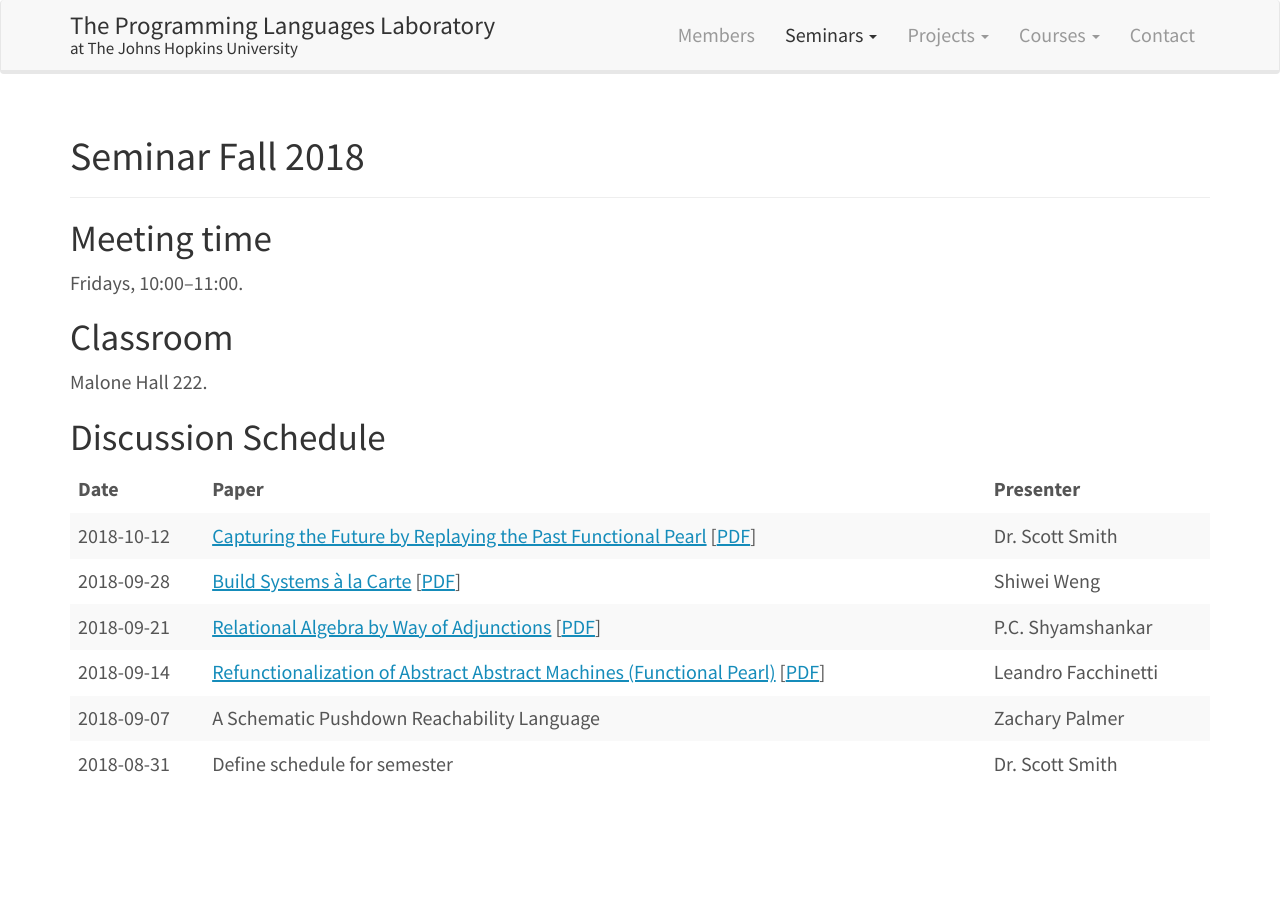
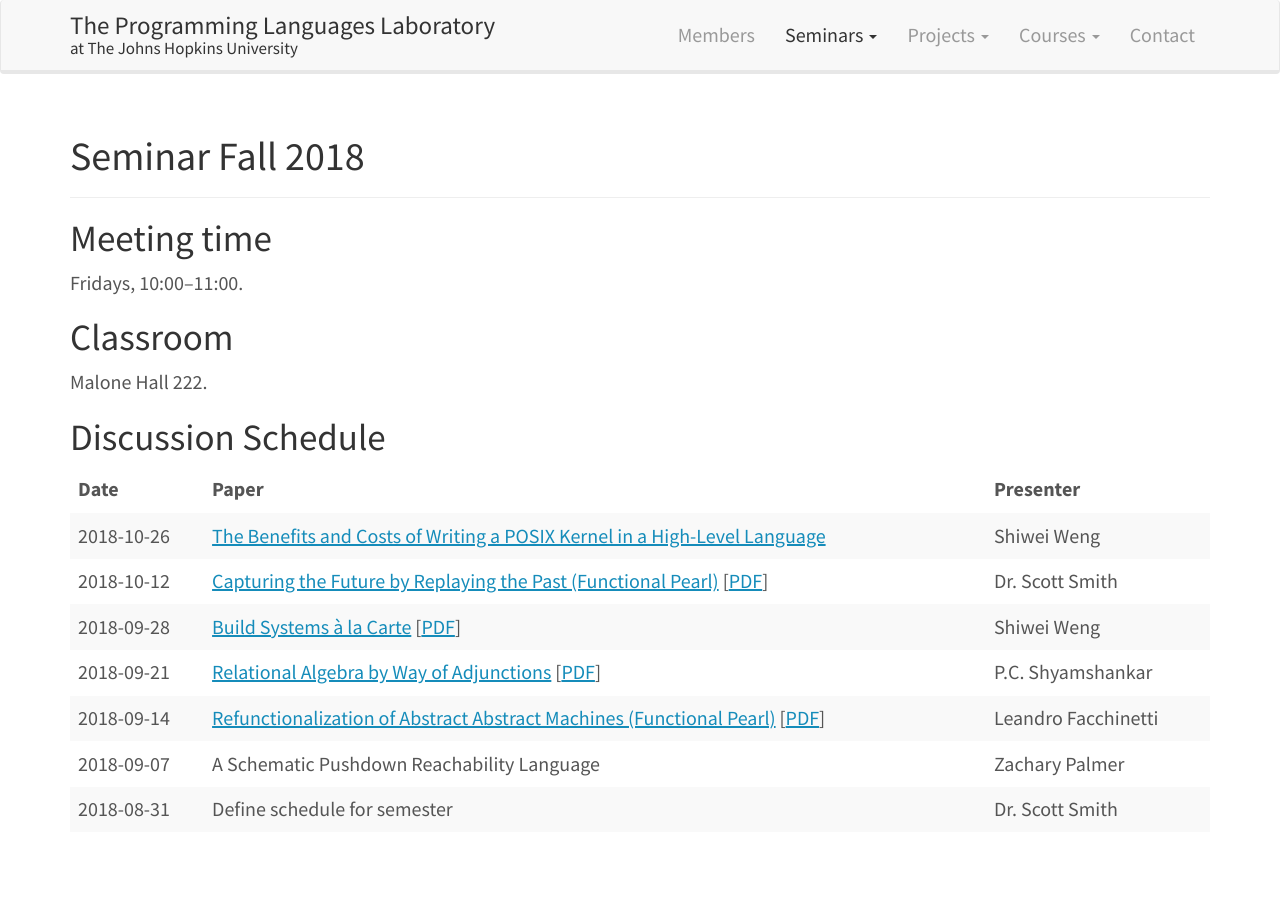
Before and after one commit to JHU-PL-Lab/www-pl-lab, a Jekyll site: the page built from seminars/fall-2018.md, in a window 1280 px wide. Built offline with Jekyll 4.4.1, drawn with Linux system fonts in a browser that asks for light colours.

Commit message:
Add 2018-10-26 seminar

```diff
--- a/seminars/fall-2018.md
+++ b/seminars/fall-2018.md
@@ -18,7 +18,8 @@ Discussion Schedule
 
 | Date | Paper | Presenter |
 |-|-|-|
-| 2018-10-12 | [Capturing the Future by Replaying the Past Functional Pearl](https://dl.acm.org/citation.cfm?id=3236771) [[PDF](https://arxiv.org/pdf/1710.10385.pdf)] | Dr. Scott Smith |
+| 2018-10-26 | [The Benefits and Costs of Writing a POSIX Kernel in a High-Level Language](https://www.usenix.org/conference/osdi18/presentation/cutler) | Shiwei Weng |
+| 2018-10-12 | [Capturing the Future by Replaying the Past (Functional Pearl)](https://dl.acm.org/citation.cfm?id=3236771) [[PDF](https://arxiv.org/pdf/1710.10385.pdf)] | Dr. Scott Smith |
 | 2018-09-28 | [Build Systems à la Carte](https://dl.acm.org/citation.cfm?doid=3243631.3236774) [[PDF](https://www.microsoft.com/en-us/research/uploads/prod/2018/03/build-systems-final.pdf)] | Shiwei Weng |
 | 2018-09-21 | [Relational Algebra by Way of Adjunctions](https://dl.acm.org/citation.cfm?id=3236781) [[PDF](https://www.cs.ox.ac.uk/jeremy.gibbons/publications/reladj.pdf)] | P.C. Shyamshankar |
 | 2018-09-14 | [Refunctionalization of Abstract Abstract Machines (Functional Pearl)](https://dl.acm.org/citation.cfm?id=3236800) [[PDF](https://www.cs.purdue.edu/homes/rompf/papers/wei-icfp18.pdf)] | Leandro Facchinetti |
```
